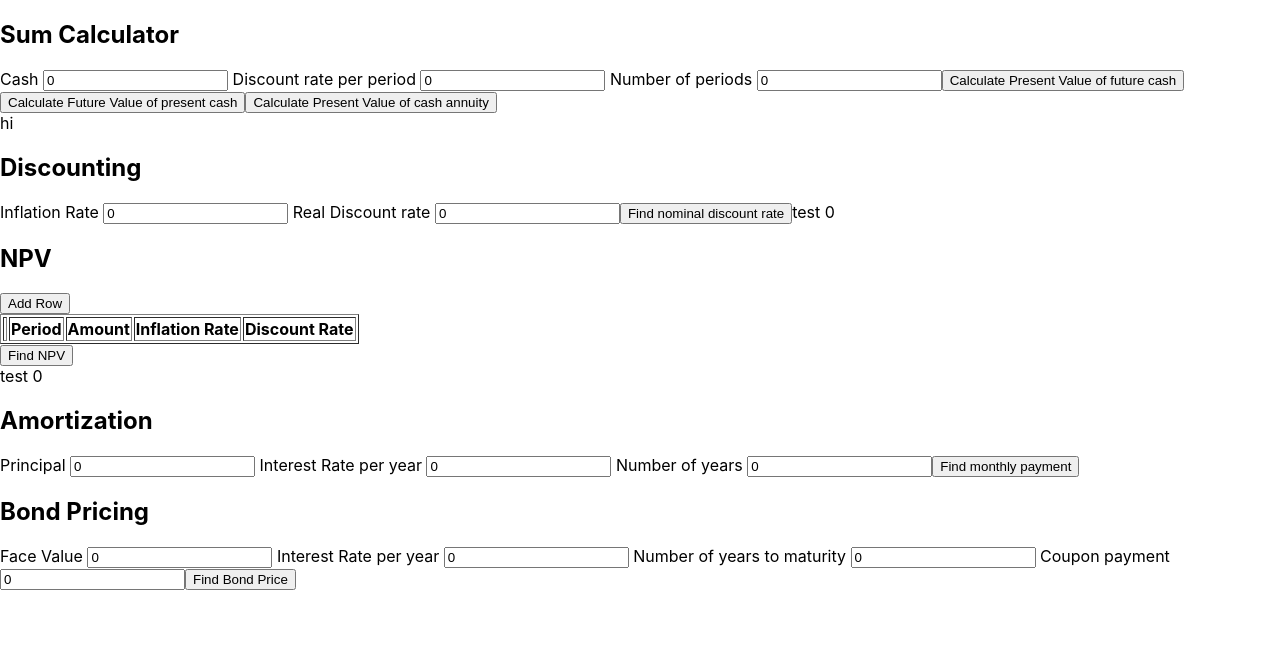
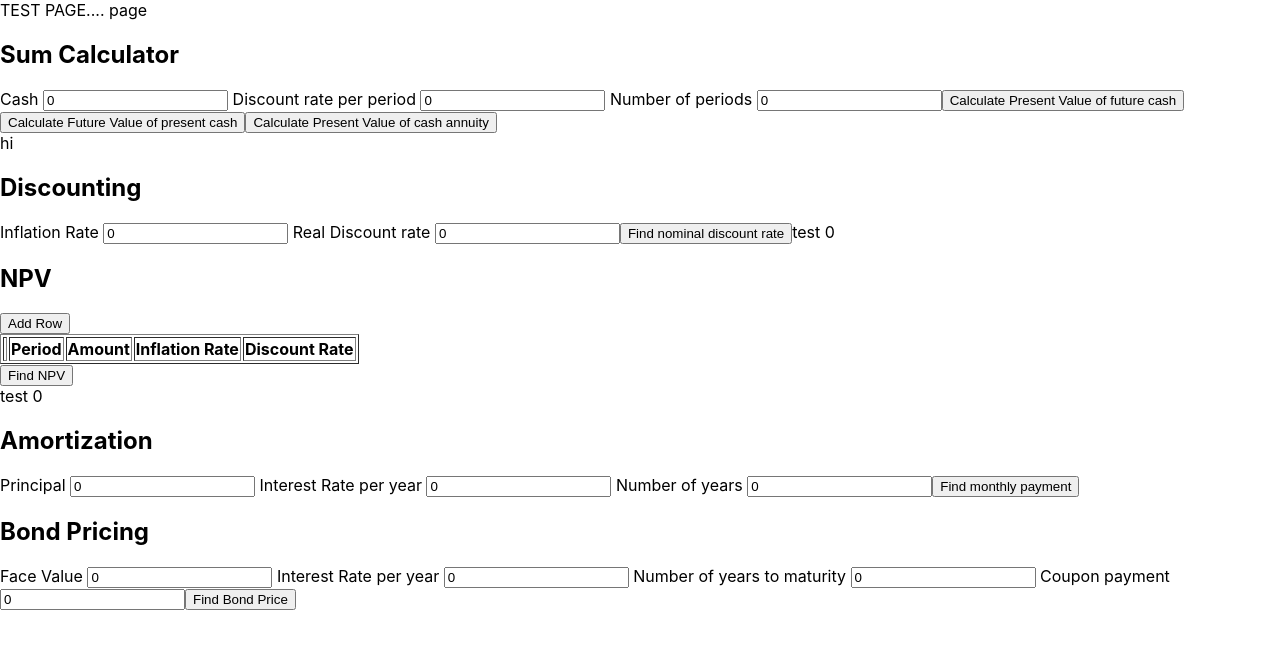
Before and after one commit to mchitrakar/finapp, a plain HTML site: page index.html in a window 1280 px wide. Drawn offline with Linux system fonts and the light colour scheme.

Commit message:
Update index.html

```diff
--- a/index.html
+++ b/index.html
@@ -1,4 +1,4 @@
 <!doctype html><html lang="en"><head><meta charset="utf-8"/><link rel="icon" href="/favicon.ico"/>
   <meta name="viewport" content="width=device-width,initial-scale=1"/><meta name="theme-color" content="#000000"/><meta name="description" content="Web site created using create-react-app"/><link rel="apple-touch-icon" href="/logo192.png"/><link rel="manifest" href="/manifest.json"/><title>React App</title><script defer="defer" src="/static/js/main.3c447f93.js"></script><link href="/static/css/main.e6c13ad2.css" rel="stylesheet"></head><body>
-    <test page>
+    TEST PAGE.... page
     <noscript>You need to enable JavaScript to run this app.</noscript><div id="root"></div></body></html>
```
